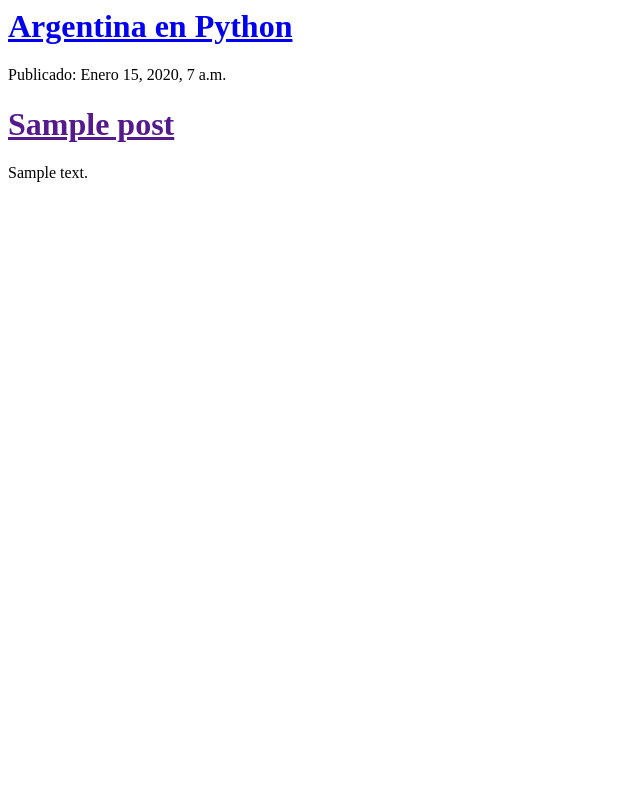
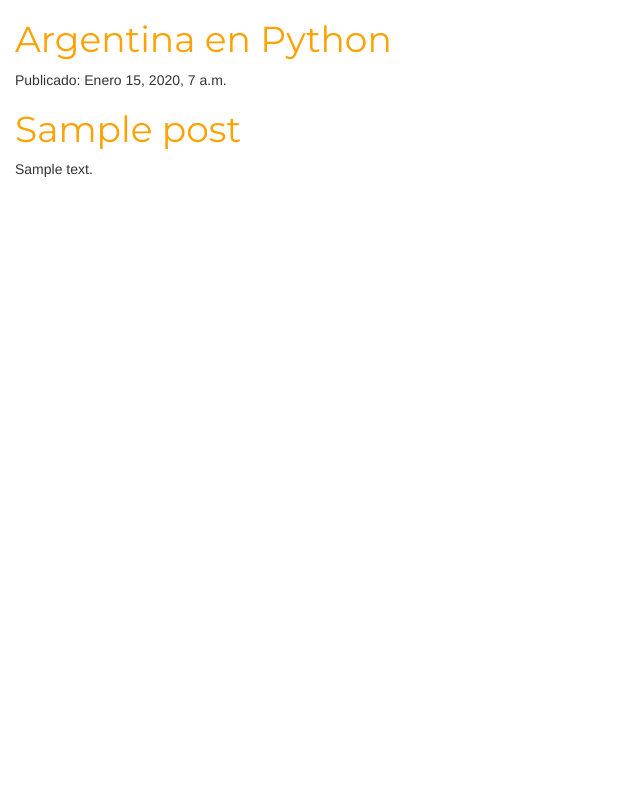
Before and after one commit to oporciel/my-first-blog, a Django app: template blog/templates/blog/post_list.html in a window 1280 px wide. Shown: the whole page, without its empty margins (0-640 px from the left). Run offline with Django 3.2, Linux system fonts and the light colour scheme; the template is opened without the code that fills it: values that come from a table or form of the project are taken from there, others are empty; tables that the repository leaves empty hold one stand-in row (values such as "Sample post"); some libraries are stand-ins or nearby versions.

Commit message:
Estilos css y demases

```diff
--- /dev/null
+++ b/blog/static/blog.css
@@ -0,0 +1,3 @@
+h1 a {
+        color: #FCA205;
+    }
--- /dev/null
+++ b/blog/static/css/blog.css
@@ -0,0 +1,8 @@
+h1 a {
+        color: #FCA205;
+        font-family: 'Montserrat';
+    }
+
+body {
+        padding-left: 15px;
+    }
--- a/blog/templates/blog/post_list.html
+++ b/blog/templates/blog/post_list.html
@@ -1,5 +1,11 @@
+{% load staticfiles %}
 <html>
     <head>
+	    <link rel="stylesheet" href="https://maxcdn.bootstrapcdn.com/bootstrap/3.3.5/css/bootstrap.min.css">
+		<link rel="stylesheet" href="https://maxcdn.bootstrapcdn.com/bootstrap/3.3.5/css/bootstrap-theme.min.css">
+		<link href="http://fonts.googleapis.com/css?family=Montserrat&subset=latin,latin-ext" rel="stylesheet" type="text/css">
+		<link rel="stylesheet" href="{% static "css/blog.css" %}">
+
         <title>Mi primer Blog con DJango</title>
     </head>
     <body>
```
